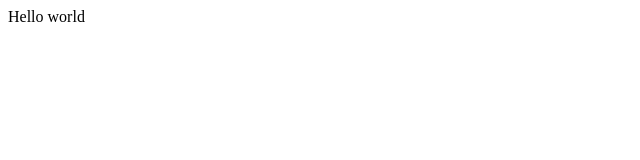
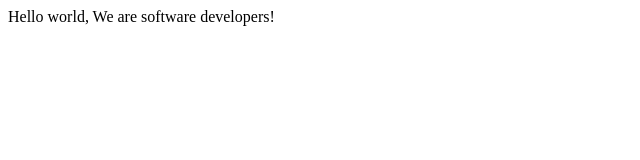
Before and after one commit to YahyaBh/Yahya-s-Project, a plain HTML site: page index.html in a window 1280 px wide. Shown: the whole page, without its empty margins (0-640 px from the left). Drawn offline with Linux system fonts and the light colour scheme.

Commit message:
we are software developers

```diff
--- a/index.html
+++ b/index.html
@@ -9,7 +9,7 @@
 <body>
 
 
-    Hello world
+    Hello world, We are software developers!
 
 </body>
 </html>
```
